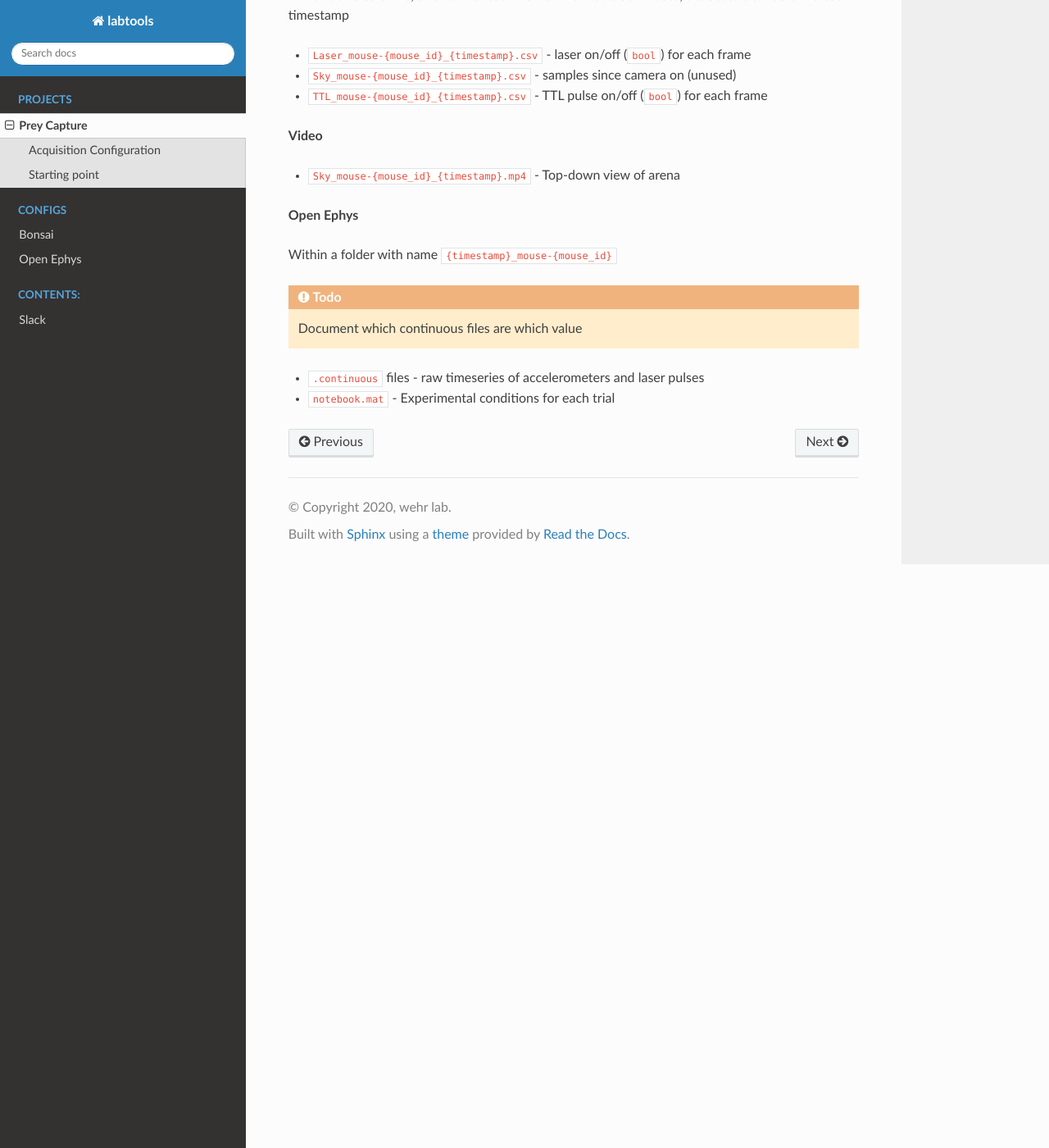
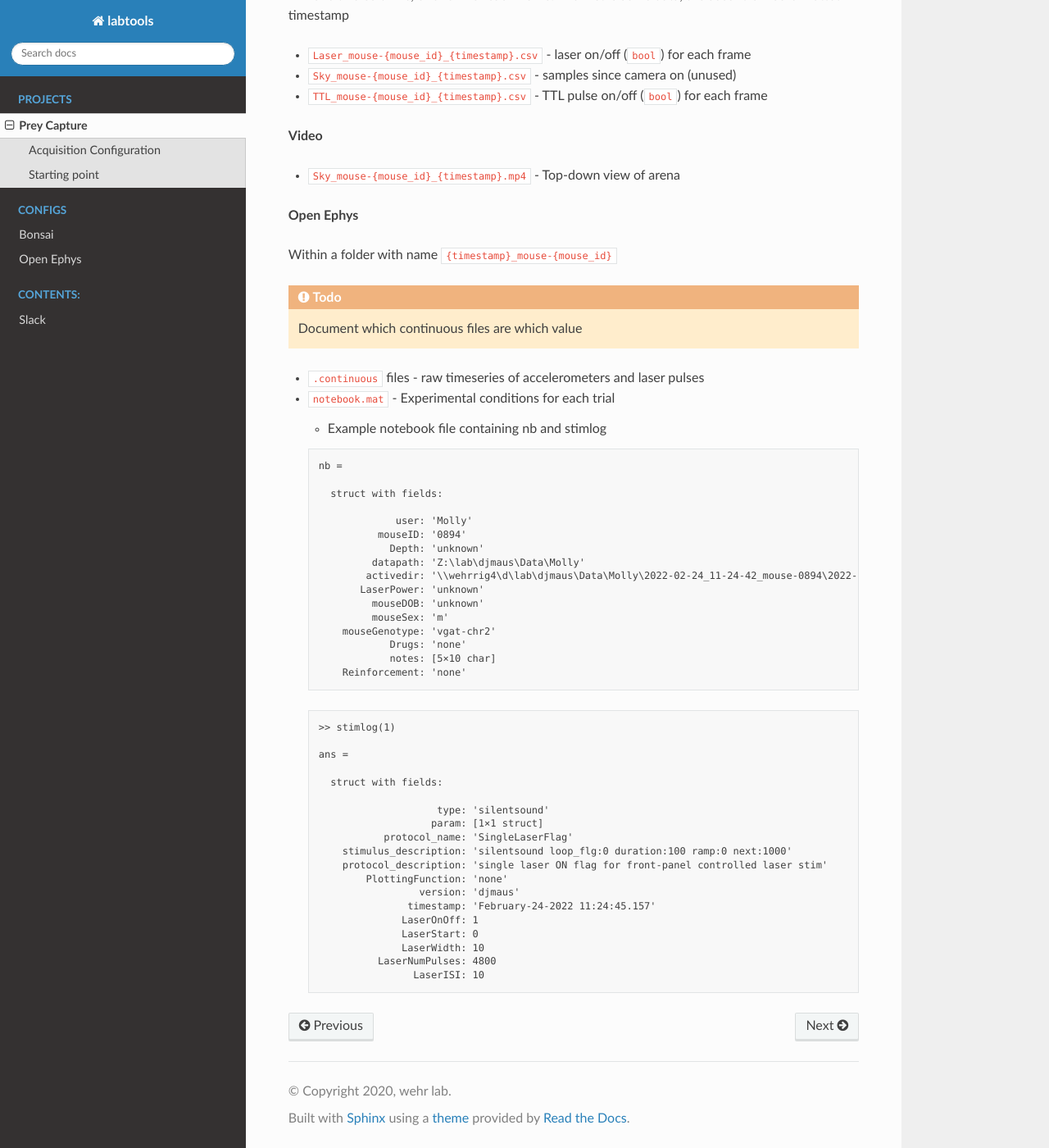
Before and after one commit to wehr-lab/labtools, a Sphinx documentation site: the page built from docs/projects/preycapture.md, in a window 1280 px wide and 1400 px high, scrolled down 934 px. Shown: the whole window at 82% size. Built offline with Sphinx 7.4.7 and the Read the Docs theme 2.0.0, drawn with Linux system fonts in a browser that asks for light colours.

Commit message:
added example notebook file

````diff
--- a/docs/projects/preycapture.md
+++ b/docs/projects/preycapture.md
@@ -60,3 +60,43 @@ Document which continuous files are which value
 
 * `.continuous` files - raw timeseries of accelerometers and laser pulses
 * `notebook.mat` - Experimental conditions for each trial
+  * Example notebook file containing nb and stimlog
+  ```
+  nb =
+
+    struct with fields:
+
+               user: 'Molly'
+            mouseID: '0894'
+              Depth: 'unknown'
+           datapath: 'Z:\lab\djmaus\Data\Molly'
+          activedir: '\\wehrrig4\d\lab\djmaus\Data\Molly\2022-02-24_11-24-42_mouse-0894\2022-02-24_11-24-44_mouse-0894'
+         LaserPower: 'unknown'
+           mouseDOB: 'unknown'
+           mouseSex: 'm'
+      mouseGenotype: 'vgat-chr2'
+              Drugs: 'none'
+              notes: [5×10 char]
+      Reinforcement: 'none'
+  ```
+  ```
+  >> stimlog(1)
+
+  ans =
+
+    struct with fields:
+
+                      type: 'silentsound'
+                     param: [1×1 struct]
+             protocol_name: 'SingleLaserFlag'
+      stimulus_description: 'silentsound loop_flg:0 duration:100 ramp:0 next:1000'
+      protocol_description: 'single laser ON flag for front-panel controlled laser stim'
+          PlottingFunction: 'none'
+                   version: 'djmaus'
+                 timestamp: 'February-24-2022 11:24:45.157'
+                LaserOnOff: 1
+                LaserStart: 0
+                LaserWidth: 10
+            LaserNumPulses: 4800
+                  LaserISI: 10
+  ```
````
